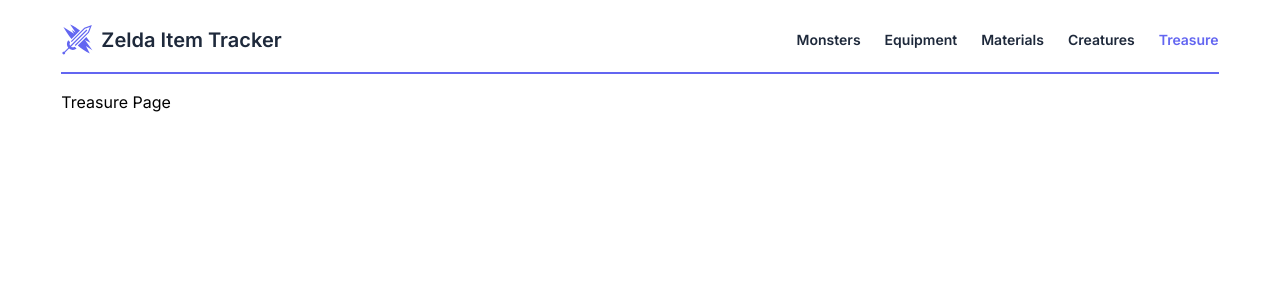
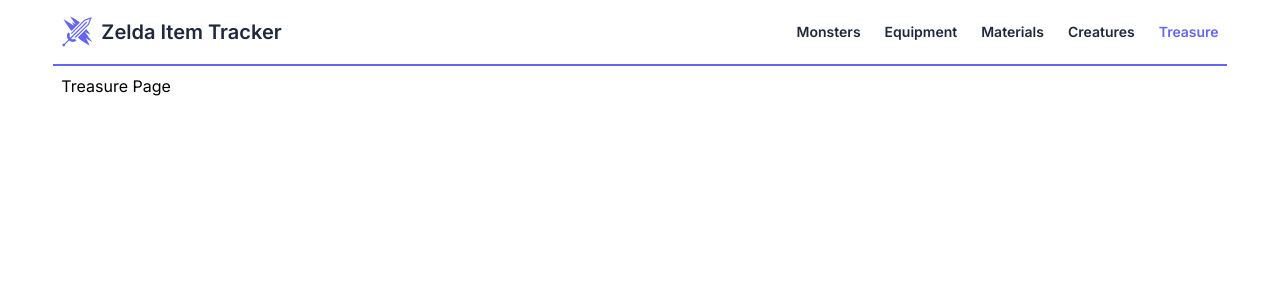
Before and after one commit to ManrajSingh6/zelda-item-tracker, a React (Vite) app in the folder v2/client/: page /treasure in a window 1280 px wide. Shown: the top 300 px of the page. Built offline with nearby package versions, Linux system fonts and the light colour scheme; no server answers.

Commit message:
Cleanup navbar, remove unnecessary component

```diff
--- a/v2/client/src/components/navbar/navbar.tsx
+++ b/v2/client/src/components/navbar/navbar.tsx
@@ -37,7 +37,7 @@ export function Navbar(): JSX.Element {
   const { pathname } = useLocation()
 
   return (
-    <div className='flex justify-between border-b-2 border-accentIndigo py-4'>
+    <div className='flex justify-between border-b-2 border-accentIndigo p-2 py-4'>
       <div className='flex items-center gap-2'>
         <Icon
           icon={<GiSwordWound />}
--- a/v2/client/src/components/navbar/navbarContainer.tsx
+++ /dev/null
@@ -1,9 +0,0 @@
-export interface NavbarContainerProps {
-  readonly children: React.ReactNode
-}
-
-export function NavbarContainer({
-  children
-}: NavbarContainerProps): JSX.Element {
-  return <div className='p-2'>{children}</div>
-}
--- a/v2/client/src/pages/layout.tsx
+++ b/v2/client/src/pages/layout.tsx
@@ -1,15 +1,12 @@
 import { Outlet } from 'react-router-dom'
 import { Navbar } from '../components/navbar/navbar'
 import { PageContainer } from '../components/common/pageContainer'
-import { NavbarContainer } from '../components/navbar/navbarContainer'
 
 export function Layout(): JSX.Element {
   return (
     <div className='flex min-h-screen justify-center'>
       <div className='sm:w-95/100 w-full max-w-screen-2xl md:w-11/12'>
-        <NavbarContainer>
-          <Navbar />
-        </NavbarContainer>
+        <Navbar />
         <PageContainer>
           <Outlet />
         </PageContainer>
```
